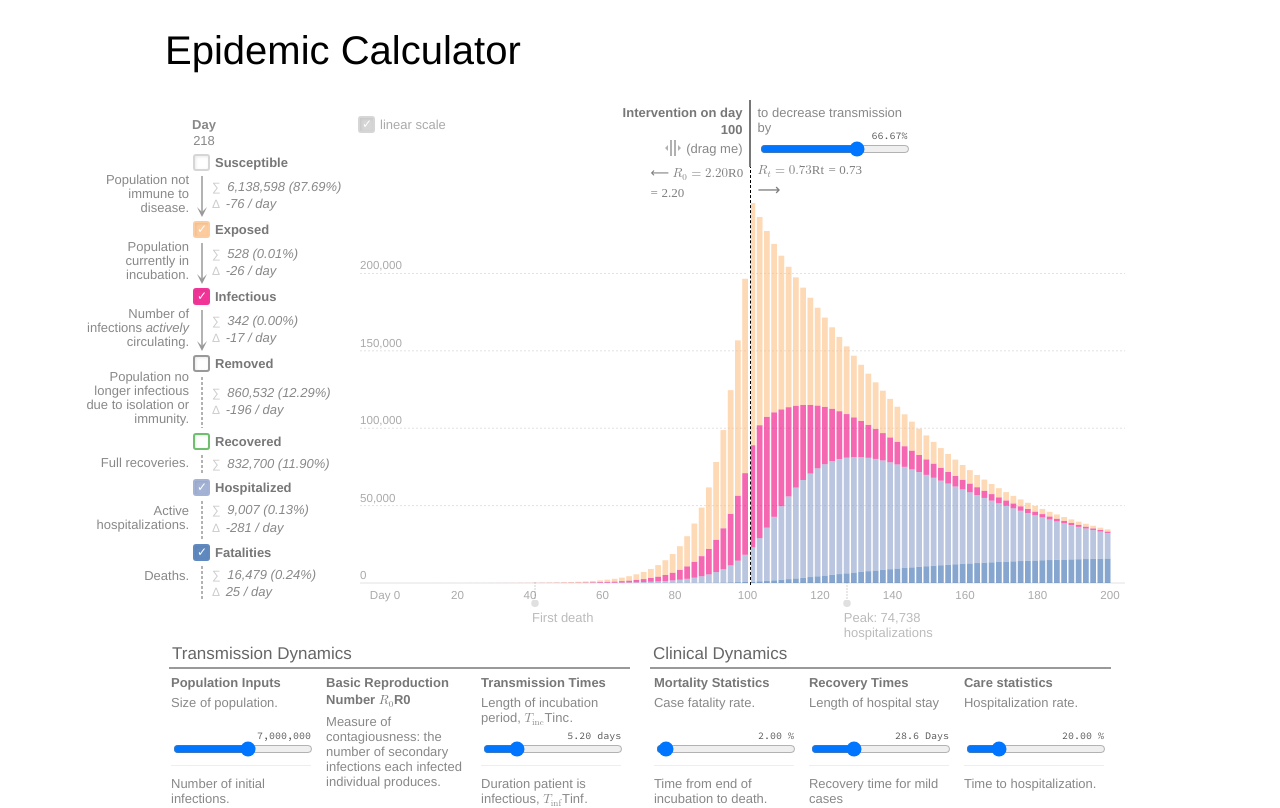
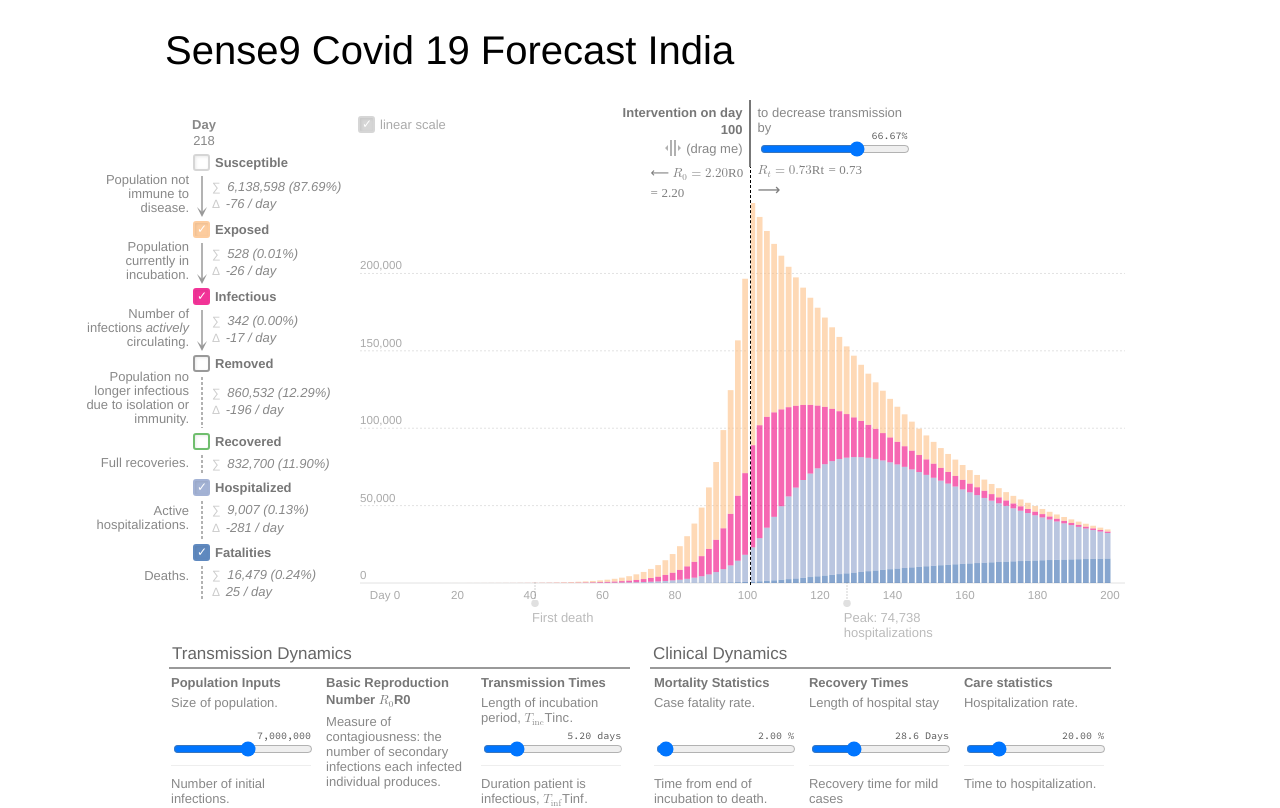
Before and after one commit to santhoshkumarch/epidemicCalc, a Svelte app: page / in a window 1280 px wide. Shown: the top 808 px of the page. Built offline with nearby package versions, Linux system fonts and the light colour scheme.

Commit message:
Changed header

```diff
--- a/src/App.svelte
+++ b/src/App.svelte
@@ -595,7 +595,7 @@
 
 </style>
 
-<h2>Epidemic Calculator</h2>
+<h2>Sense9 Covid 19 Forecast India</h2>
 
 <div class="chart" style="display: flex; max-width: 1120px">
 
```
